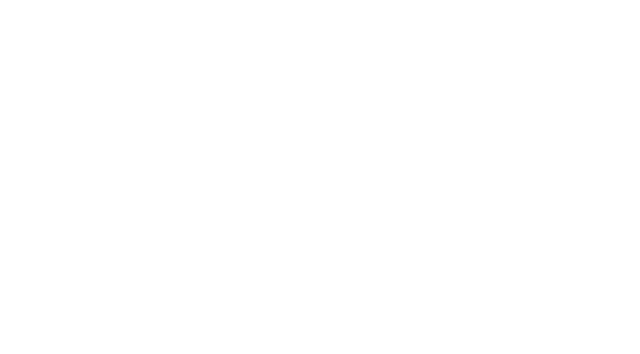
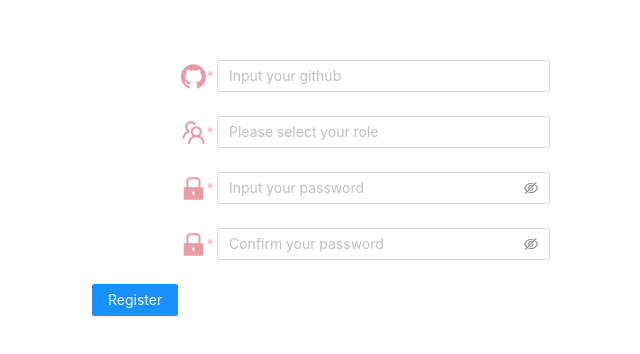
Before and after one commit to Nikita3026/xcheck, a React (Create React App) app in the folder xcheck/: page / in a window 1280 px wide. Shown: the part 200-554 px from the top of the page, without its empty margins (298-938 px from the left). Built offline with nearby package versions, Linux system fonts and the light colour scheme.

Commit message:
feat: add authorization and registration forms

```diff
--- a/xcheck/src/components/App/App.tsx
+++ b/xcheck/src/components/App/App.tsx
@@ -1,9 +1,11 @@
 import React from 'react';
+import AuthorizationForm from '../AuthorizationComponent/Authorization&RegistrationForm'
 
 export class App extends React.Component<{},{}> {
   render(){
     return(
     <div className = "App">
+      <AuthorizationForm type='auth'/>
     </div>
   )
   }
--- /dev/null
+++ b/xcheck/src/components/AuthorizationComponent/Authorization&RegistrationForm.tsx
@@ -0,0 +1,214 @@
+import React, { Component } from 'react';
+import './Authorization.scss';
+import {
+    Form,
+    Input,
+    Button,
+    Select,
+  } from 'antd';
+import {
+    LockFilled,
+    GithubFilled,
+    TeamOutlined
+} from '@ant-design/icons';
+interface IAuthAndRegister{
+    type: string
+}
+interface CurrentState {
+    login: string|null,
+    role: string|null,
+    password: string|null,
+    passwordRepeat: string|null,
+    isLoginValid: boolean|null,
+    isPasswordValid: boolean|null,
+    isPasswordRepeatValid: boolean|null,
+    isPasswordsMatch: boolean|null,
+    isFormValid: boolean|null,
+}
+const { Option } = Select;
+class AuthorizationForm extends Component<IAuthAndRegister, {}>{
+    state = {
+        login: '',
+        role: '',
+        password: '',
+        passwordRepeat: '',
+        isLoginValid: '',
+        isPasswordValid: '',
+        isPasswordRepeatValid: '',
+        isPasswordsMatch: '',
+        isFormValid: '',
+    }
+    formItemLayout = {
+        labelCol: {
+          xs: {
+            span: 24,
+          },
+          sm: {
+            span: 6,
+          },
+        },
+        wrapperCol: {
+          xs: {
+            span: 24,
+          },
+          sm: {
+            span: 16,
+          },
+        },
+      };
+    handleUserInput(event:any): void {
+        const name = event.target.name;
+        const value = event.target.value;
+        this.setState({[name]: value},
+        () => { /* this.validateField(name, value) */ });
+    }
+    onFinish = ()=> {
+        console.log('Received values of form: ');
+      };
+    isAuthorization = () => {
+        if(this.props.type === 'auth'){
+            return(
+            <div className='form-authorization'>
+                <Form.Item
+                    name="nickname"
+                    label={<GithubFilled/>}
+                    rules={[
+                    {
+                        required: true,
+                        message: 'Please input your nickname!',
+                        whitespace: true,
+                    },
+                    ]}
+                >
+                    <Input placeholder="Input your github" value={this.state.login}/>
+                </Form.Item>
+
+                <Form.Item
+                    name="select-multiple"
+                    label={<TeamOutlined />}
+                    rules={[
+                        {
+                        required: true,
+                        message: 'Please select your favourite colors!',
+                        type: 'array',
+                        },
+                    ]}
+                >
+                    <Select mode="multiple" placeholder="Please select your role">
+                        <Option value="admin">Admin</Option>
+                        <Option value="student">Student</Option>
+                        <Option value="other">Other</Option>
+                    </Select>
+                </Form.Item>
+                <Form.Item
+                    name="password"
+                    label={<LockFilled/>}
+                    rules={[
+                        {
+                        required: true,
+                        message: 'Please input your password!',
+                        },
+                    ]}
+                    hasFeedback
+                >
+                    <Input.Password placeholder="Input your password" value={this.state.password}/>
+                </Form.Item>
+                <Form.Item
+                    name="confirm"
+                    label={<LockFilled/>}
+                    dependencies={['password']}
+                    hasFeedback
+                    rules={[
+                    {
+                        required: true,
+                        message: 'Please confirm your password!',
+                    },
+                    ({ getFieldValue }) => ({
+                        validator(value) {
+                        if (!value || getFieldValue('password') === value) {
+                            return Promise.resolve();
+                        }
+
+                        return Promise.reject('The two passwords that you entered do not match!');
+                        },
+                    }),
+                    ]}
+                >
+                    <Input.Password placeholder="Confirm your password" value={this.state.passwordRepeat}/>
+                </Form.Item>
+            </div>
+            )
+        }
+            return(
+                <div className='form-authorization'>
+                    <Form.Item
+                        name="nickname"
+                        label={<GithubFilled/>}
+                        rules={[
+                        {
+                            required: true,
+                            message: 'Please input your nickname!',
+                            whitespace: true,
+                        },
+                        ]}
+                    >
+                        <Input placeholder="Input your github" value={this.state.login}/>
+                    </Form.Item>
+
+                    <Form.Item
+                        name="select"
+                        label={<TeamOutlined />}
+                        hasFeedback
+                        rules={[
+                        {
+                            required: true,
+                            message: 'Please select your role!',
+                        },
+                        ]}
+                    >
+                        <Select placeholder="Please select a role">
+                            <Option value="admin">Admin</Option>
+                            <Option value="student">Student</Option>
+                            <Option value="other">Other</Option>
+                        </Select>
+                    </Form.Item>
+                    <Form.Item
+                        name="password"
+                        label={<LockFilled/>}
+                        rules={[
+                            {
+                            required: true,
+                            message: 'Please input your password!',
+                            },
+                        ]}
+                        hasFeedback
+                    >
+                        <Input.Password placeholder="Input your password" value={this.state.password}/>
+                    </Form.Item>
+                </div>
+            )
+    }
+    render(){
+        return(
+          <Form
+            {...this.formItemLayout}
+            /* form={form} */
+            name="register"
+            onFinish={this.onFinish}
+            scrollToFirstError
+            className='autorization-container'
+          >
+            {this.isAuthorization()}
+
+            <Form.Item>
+              <Button type="primary" htmlType="submit">
+                Register
+              </Button>
+            </Form.Item>
+          </Form>
+
+        );
+    }
+}
+
+export default AuthorizationForm;
--- /dev/null
+++ b/xcheck/src/components/AuthorizationComponent/Authorization.scss
@@ -0,0 +1,25 @@
+@import '../../styles/values.scss';
+.autorization-container{
+    position: absolute;
+    left: 50%;
+    top: 50%;
+    transform: translate(-50%, -50%);
+    width: 500px;
+    margin: auto;
+    .ant-form-item-label > label::after{
+        display: inline-block;
+        margin-right: 4px;
+        color: $font-color;
+        font-size: 14px;
+        font-family: SimSun, sans-serif;
+        line-height: 1;
+        content: '*';
+    }
+    .ant-form-item-label > label.ant-form-item-required:not(.ant-form-item-required-mark-optional)::before{
+        content: '';
+    }
+    .ant-form-item-label > label > .anticon{
+        color: $font-color;
+        font-size: 25px;
+    }
+}
```
